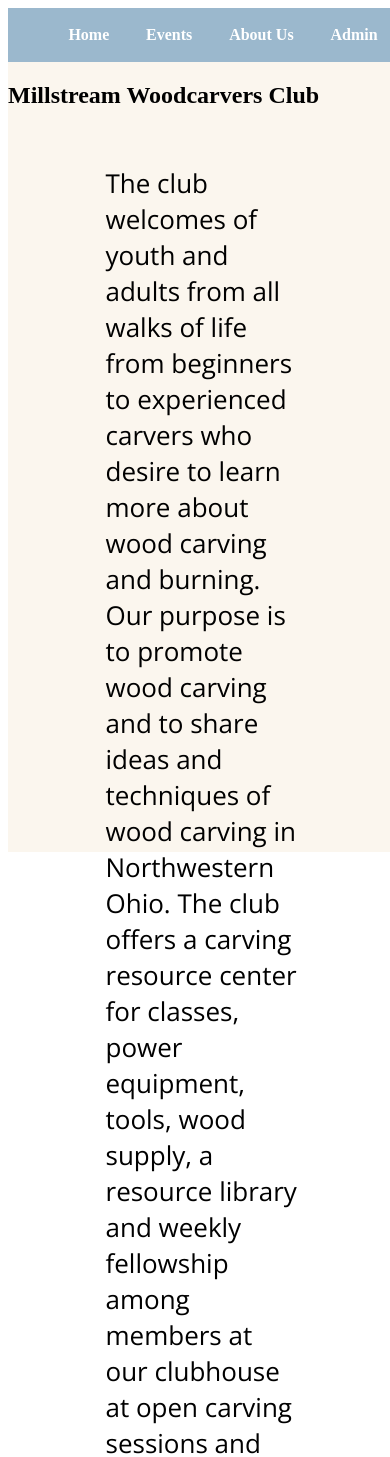
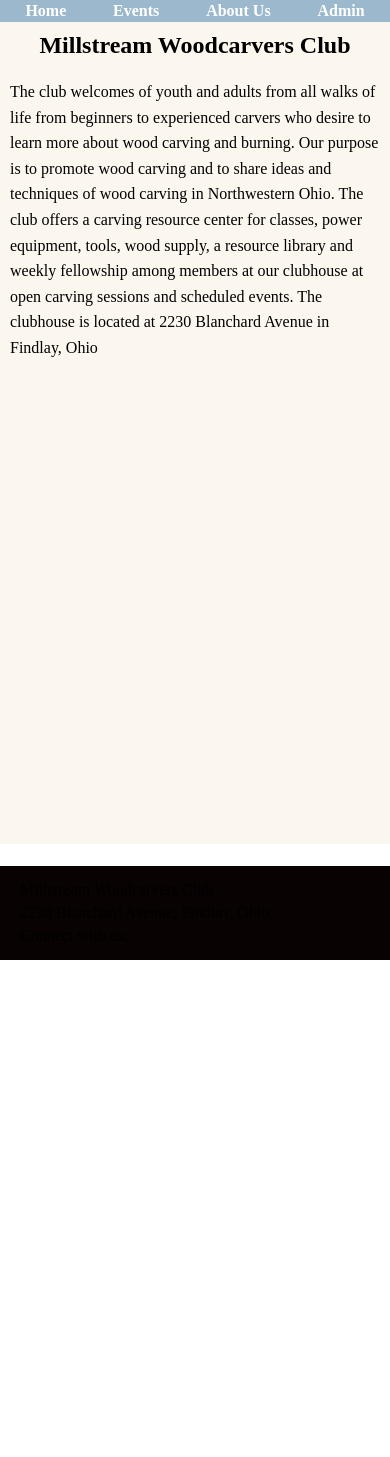
Before and after one commit to sidiBtr/CSCI480-project, a React (Vite) app in the folder frontend/: page / in a window 390 px wide. Shown: the top 1457 px of the page. After the commit the page ends 960 px from the top, so only its background shows below. Built offline with nearby package versions, Linux system fonts and the light colour scheme.

Commit message:
added styles to home page

```diff
--- a/frontend/src/app.css
+++ b/frontend/src/app.css
@@ -1,3 +1,9 @@
+*{
+    margin: 0;
+    padding: 0;
+    box-sizing: border-box;
+}
+
 .container {
     width: 100vw;
     height:100vh;
--- a/frontend/src/pages/AboutUs.jsx
+++ b/frontend/src/pages/AboutUs.jsx
@@ -4,7 +4,6 @@ import './aboutusPage.css'
 export default function AboutUs() {
   return (
     <div>
-      <h1>About Us Page</h1>
       <h2>History</h2>
          <p>The Millstream Woodcarvers Club owes its existence to the imagination of our founder, Thomas O. Miller.</p>
          <p>
--- a/frontend/src/pages/Home.jsx
+++ b/frontend/src/pages/Home.jsx
@@ -1,13 +1,30 @@
-import React from 'react'
-import './homePage.css'
+import React from 'react';
+import './homePage.css';
 
 export default function Home() {
   return (
-    <div>
+    <>
+      <div className='home-page-container'>
       <h2>Millstream Woodcarvers Club</h2>
-      <div class="textArea">
-        <p class="homeText">The club welcomes of youth and adults from all walks of life from beginners to experienced carvers who desire to learn more about wood carving and burning. Our purpose is to promote wood carving and to share ideas and techniques of wood carving in Northwestern Ohio. The club offers a carving resource center for classes, power equipment, tools, wood supply, a resource library and weekly fellowship among members at our clubhouse at open carving sessions and scheduled events. The clubhouse is located at 2230 Blanchard Avenue in Findlay, Ohio </p>
+      <div className="content">
+        <p>The club welcomes of youth and adults from all walks of life from beginners
+        to experienced carvers who desire to learn more about wood carving and burning.
+        Our purpose is to promote wood carving and to share ideas and techniques of wood carving
+        in Northwestern Ohio. The club offers a carving resource center for classes, power equipment,
+        tools, wood supply, a resource library and weekly fellowship among members
+        at our clubhouse at open carving sessions and scheduled events.
+        The clubhouse is located at 2230 Blanchard Avenue in Findlay, Ohio </p>
       </div>
     </div>
-  )
+    <footer>
+        <p>Millstream Woodcarvers Club</p>
+        <p>2230 Blanchard Avenue, Findlay, Ohio</p>
+        <p>Connect with us:</p>
+        <div className="social-media-icons">
+          {/* Add social media icons here */}
+        </div>
+      </footer>
+    </>
+
+  );
 }
--- a/frontend/src/pages/homePage.css
+++ b/frontend/src/pages/homePage.css
@@ -1,10 +1,48 @@
-.textArea {
-    width: 50%;
-    margin: auto;
-    padding: 10px;
-}
+.home-page-container {
+    max-width: 800px;
+    min-height: 100vh;
+    margin: 0 auto;
+    padding: 20px;
+    display: flex;
+    flex-direction: column;
+  }
 
-.homeText {
-    font-size: 26px;
-    font-family: "Open Sans", sans-serif
-}
+  h2 {
+    text-align: center;
+    font-size: 2em;
+    margin-bottom: 20px;
+  }
+
+  .content {
+    font-size: 1.1em;
+    line-height: 1.6;
+  }
+
+  @media (max-width: 600px) {
+    .home-page-container {
+      padding: 10px;
+    }
+
+    h2 {
+      font-size: 1.5em;
+    }
+
+    .content {
+      font-size: 1em;
+    }
+  }
+  footer {
+    margin-top: auto;
+    background: #080202;
+    padding: 10px 20px;
+    width: 100%;
+    box-sizing: border-box;
+  }
+
+  footer p {
+    margin: 5px 0;
+  }
+
+  .social-media-icons {
+    /* Add styles for social media icons */
+  }
```
